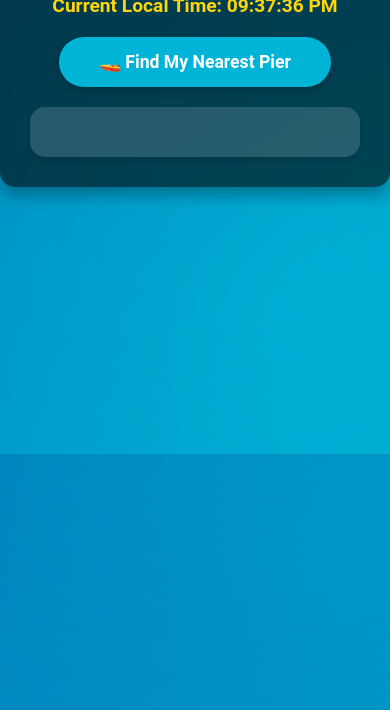
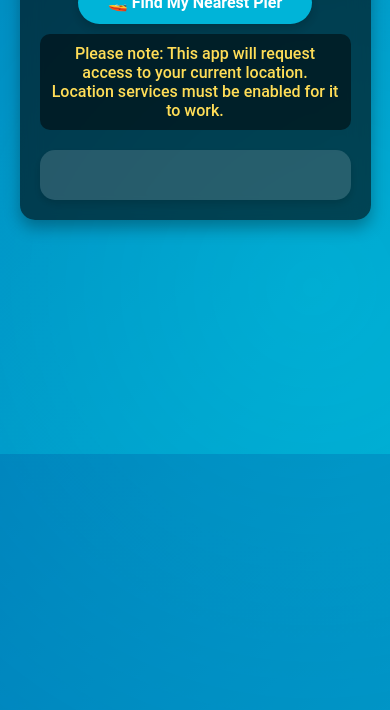
Before and after one commit to m4lmborg/PierFinder, a plain HTML site: page index.html in a window 390 px wide. Shown: the part 390-1100 px from the top of the page. Drawn offline with Linux system fonts and the light colour scheme.

Commit message:
Add files via upload

```diff
--- a/index.html
+++ b/index.html
@@ -12,6 +12,7 @@
     <h1>Find the Nearest Thames Clipper Pier</h1>
     <div id="clock" class="clock"></div>
     <button class="find-btn" onclick="findNearestPier()">🚤 Find My Nearest Pier</button>
+    <p class="notice">Please note: This app will request access to your current location. Location services must be enabled for it to work.</p>
     <div id="results" class="results-container"></div>
   </div>
 </body>
--- a/style.css
+++ b/style.css
@@ -16,7 +16,6 @@ body {
   overflow: hidden;
 }
 
-/* Animated Background */
 body::before {
   content: '';
   position: absolute;
@@ -38,6 +37,7 @@ body::before {
   }
 }
 
+/* Container */
 .container {
   text-align: center;
   max-width: 500px;
@@ -48,6 +48,7 @@ body::before {
   backdrop-filter: blur(10px);
 }
 
+/* Title and Clock */
 h1 {
   font-size: 2rem;
   margin-bottom: 10px;
@@ -55,7 +56,6 @@ h1 {
   color: #caf0f8;
 }
 
-/* Clock Styling */
 .clock {
   font-size: 1.2rem;
   margin-bottom: 20px;
@@ -63,7 +63,7 @@ h1 {
   font-weight: bold;
 }
 
-/* Button Styles */
+/* Button */
 .find-btn {
   background: #00b4d8;
   color: #fff;
@@ -84,6 +84,17 @@ h1 {
 
 .find-btn:active {
   transform: scale(0.96);
+}
+
+/* Notice */
+.notice {
+  font-size: 0.9rem;
+  margin-top: 10px;
+  color: #ffdd57;
+  background: rgba(0, 0, 0, 0.5);
+  padding: 10px;
+  border-radius: 10px;
+  font-weight: 500;
 }
 
 /* Results Container */
@@ -118,7 +129,7 @@ h1 {
   color: #ffdd57;
 }
 
-/* Timetable Links Styling */
+/* Timetable Links */
 .timetable-links {
   margin-top: 20px;
   padding-top: 15px;
@@ -145,3 +156,32 @@ h1 {
 .timetable-links a:hover {
   color: #ffdd57;
 }
+
+/* Mobile Optimisation */
+@media (max-width: 600px) {
+  .container {
+    padding: 20px;
+    max-width: 90%;
+  }
+
+  h1 {
+    font-size: 1.8rem;
+  }
+
+  .find-btn {
+    padding: 12px 30px;
+    font-size: 1rem;
+  }
+
+  .results-container h3,
+  .clock,
+  .notice {
+    font-size: 1rem;
+  }
+
+  .results-container p,
+  .timetable-links h3,
+  .timetable-links p {
+    font-size: 0.9rem;
+  }
+}
```
